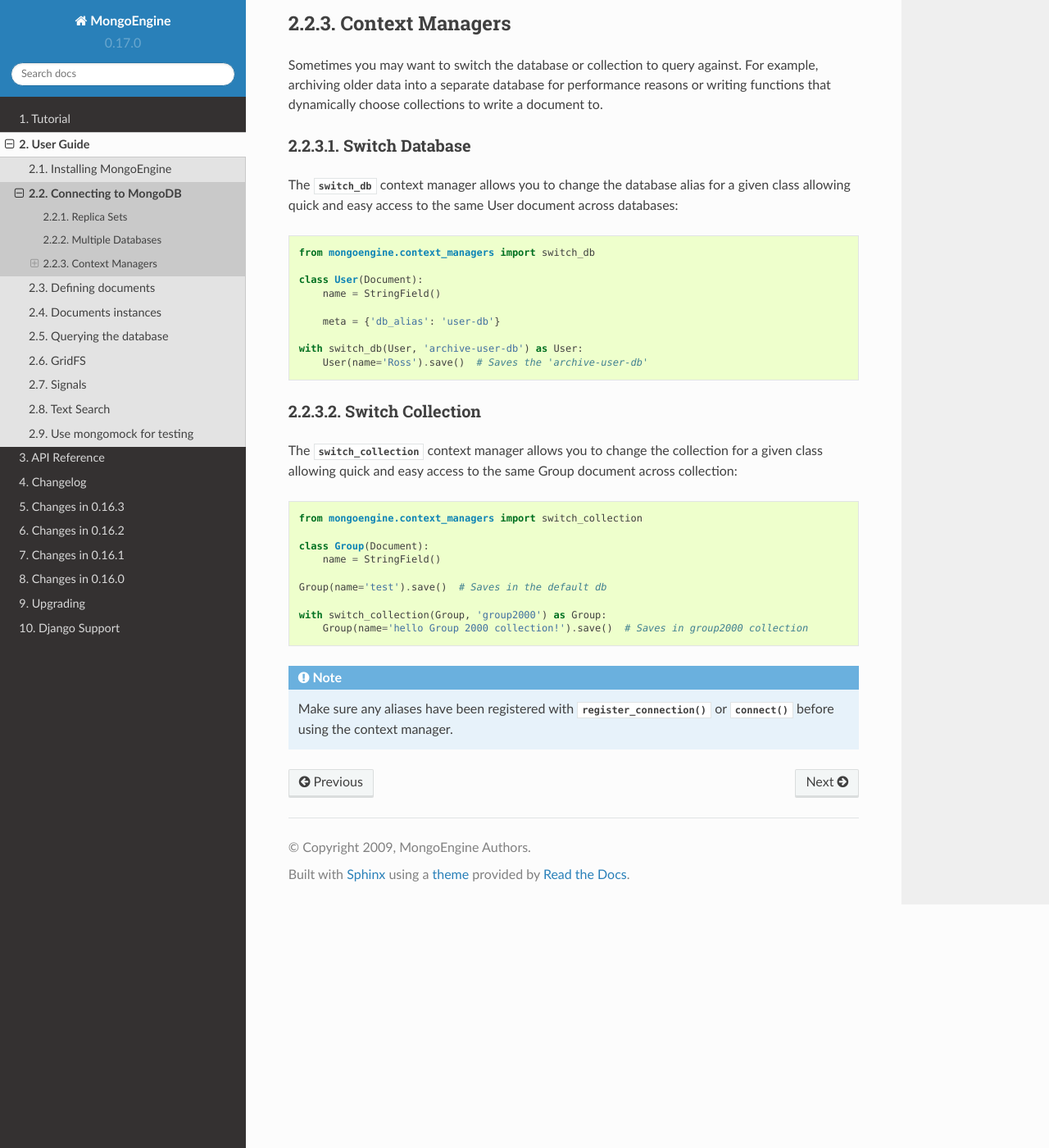
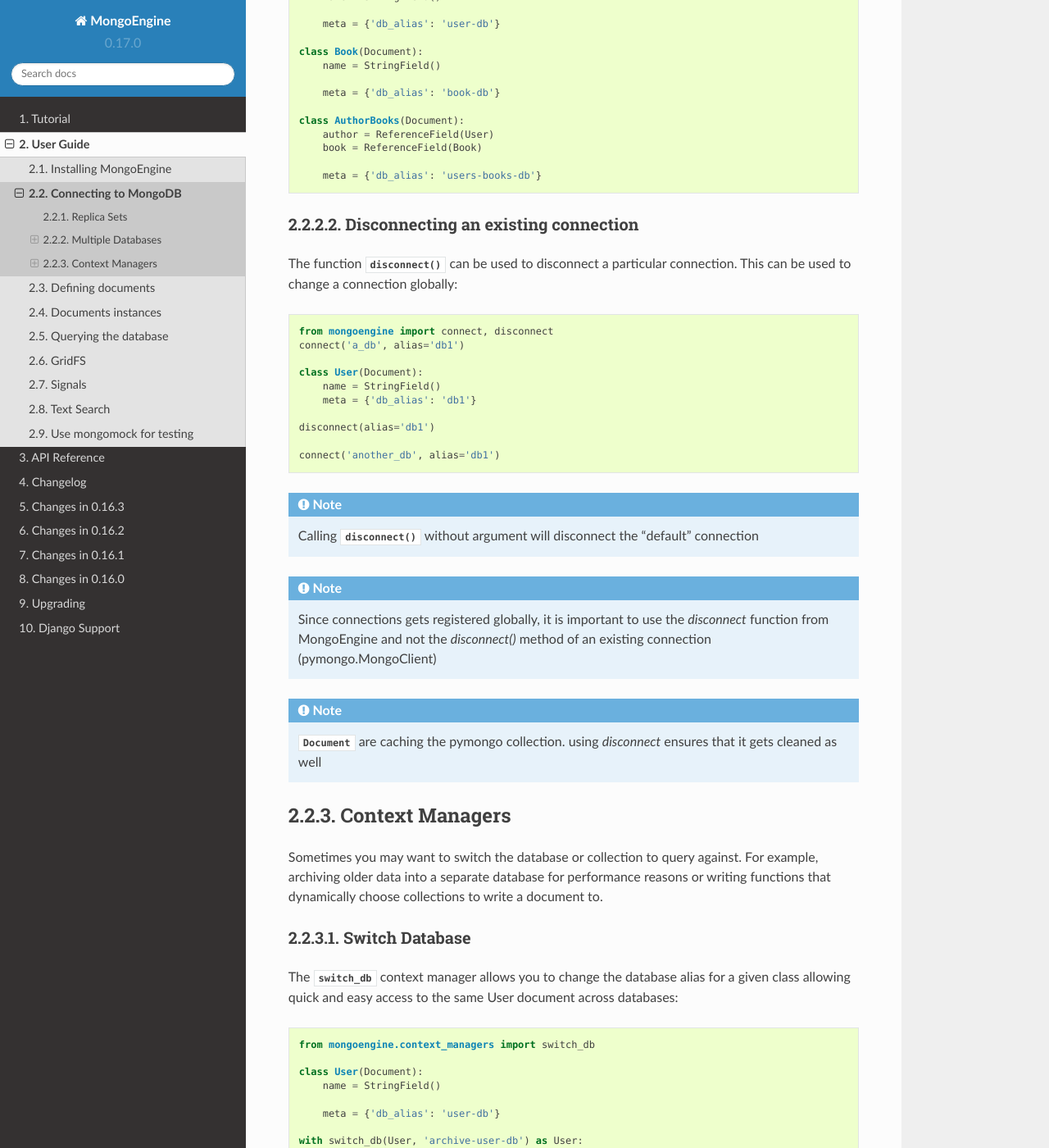
Before and after one commit to MongoEngine/mongoengine, a Sphinx documentation site: the page built from docs/guide/connecting.rst, in a window 1280 px wide and 1400 px high, scrolled down 2103 px. Shown: the whole window at 82% size. Built offline with Sphinx 7.4.7 and the Read the Docs theme 2.0.0, drawn with Linux system fonts in a browser that asks for light colours; some of the changed text lies outside the part shown.

Commit message:
Improve connect/disconnect - document disconnect + sample of usage - add more test cases to prevent github issues regressions

```diff
--- a/docs/changelog.rst
+++ b/docs/changelog.rst
@@ -5,7 +5,7 @@ Changelog
 Development
 ===========
 - expose `mongoengine.connection.disconnect` and `mongoengine.connection.disconnect_all`
-- POTENTIAL BREAKING CHANGE: Fixes in connect/disconnect methods
+- POTENTIAL BREAKING CHANGE: Fixes in connect/disconnect methods #565 #566
     - calling `connect` 2 times with the same alias and different parameter will raise an error (should call disconnect first)
     - disconnect now clears `mongoengine.connection._connection_settings`
     - disconnect now clears the cached attribute `Document._collection`
--- a/docs/guide/connecting.rst
+++ b/docs/guide/connecting.rst
@@ -4,9 +4,11 @@
 Connecting to MongoDB
 =====================
 
-To connect to a running instance of :program:`mongod`, use the
-:func:`~mongoengine.connect` function. The first argument is the name of the
-database to connect to::
+Connections in MongoEngine are registered globally and are identified with aliases.
+If no `alias` is provided during the connection, it will use "default" as alias.
+
+To connect to a running instance of :program:`mongod`, use the :func:`~mongoengine.connect`
+function. The first argument is the name of the database to connect to::
 
     from mongoengine import connect
     connect('project1')
@@ -42,6 +44,9 @@ the :attr:`host` to
     will establish connection to ``production`` database using
     ``admin`` username and ``qwerty`` password.
 
+.. note:: Calling :func:`~mongoengine.connect` without argument will establish
+    a connection to the "test" database by default
+
 Replica Sets
 ============
 
@@ -92,6 +99,33 @@ using 3 different databases to store data::
 
             meta = {'db_alias': 'users-books-db'}
 
+
+Disconnecting an existing connection
+------------------------------------
+The function :func:`~mongoengine.disconnect` can be used to
+disconnect a particular connection. This can be used to change a
+connection globally::
+
+        from mongoengine import connect, disconnect
+        connect('a_db', alias='db1')
+
+        class User(Document):
+            name = StringField()
+            meta = {'db_alias': 'db1'}
+
+        disconnect(alias='db1')
+
+        connect('another_db', alias='db1')
+
+.. note:: Calling :func:`~mongoengine.disconnect` without argument
+    will disconnect the "default" connection
+
+.. note:: Since connections gets registered globally, it is important
+    to use the `disconnect` function from MongoEngine and not the
+    `disconnect()` method of an existing connection (pymongo.MongoClient)
+
+.. note:: :class:`~mongoengine.Document` are caching the pymongo collection.
+    using `disconnect` ensures that it gets cleaned as well
 
 Context Managers
 ================
@@ -119,7 +153,7 @@ access to the same User document across databases::
 
 Switch Collection
 -----------------
-The :class:`~mongoengine.context_managers.switch_collection` context manager
+The :func:`~mongoengine.context_managers.switch_collection` context manager
 allows you to change the collection for a given class allowing quick and easy
 access to the same Group document across collection::
 
```
Also changed, not shown: other parts of docs/guide/connecting.rst (+2 -0 lines), 3 other files.
